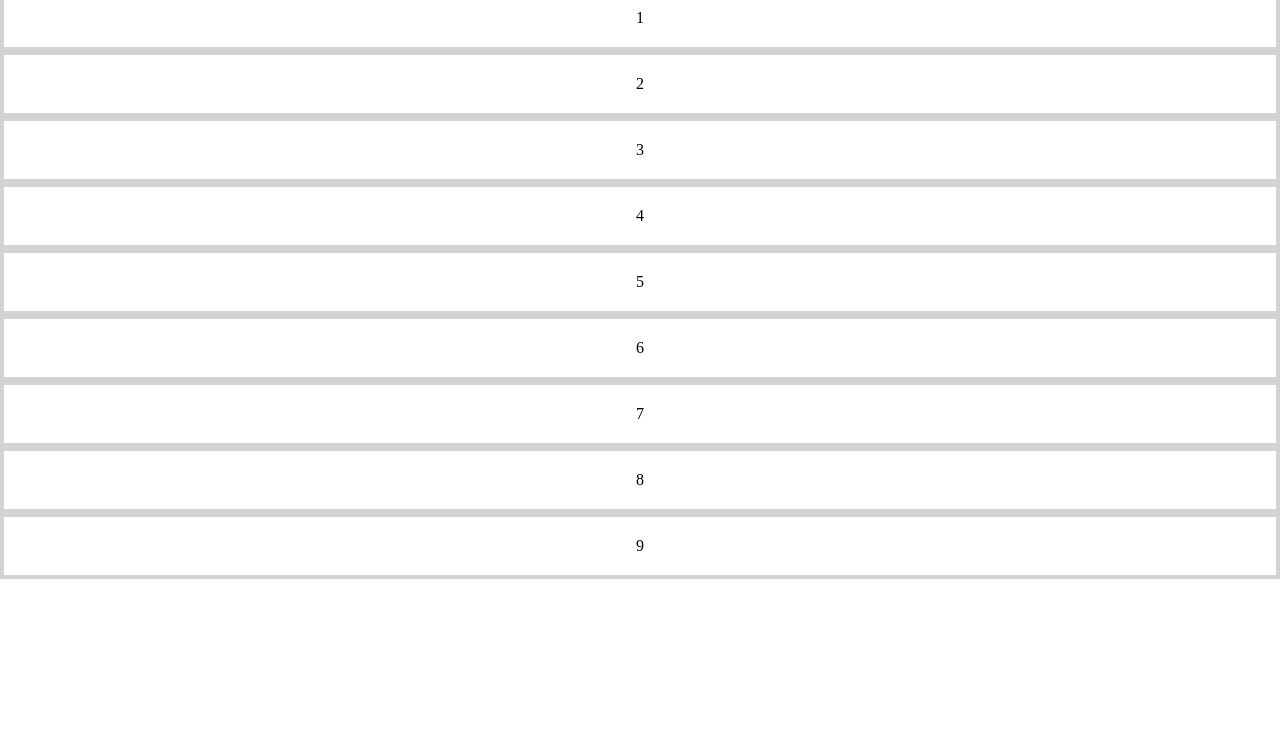
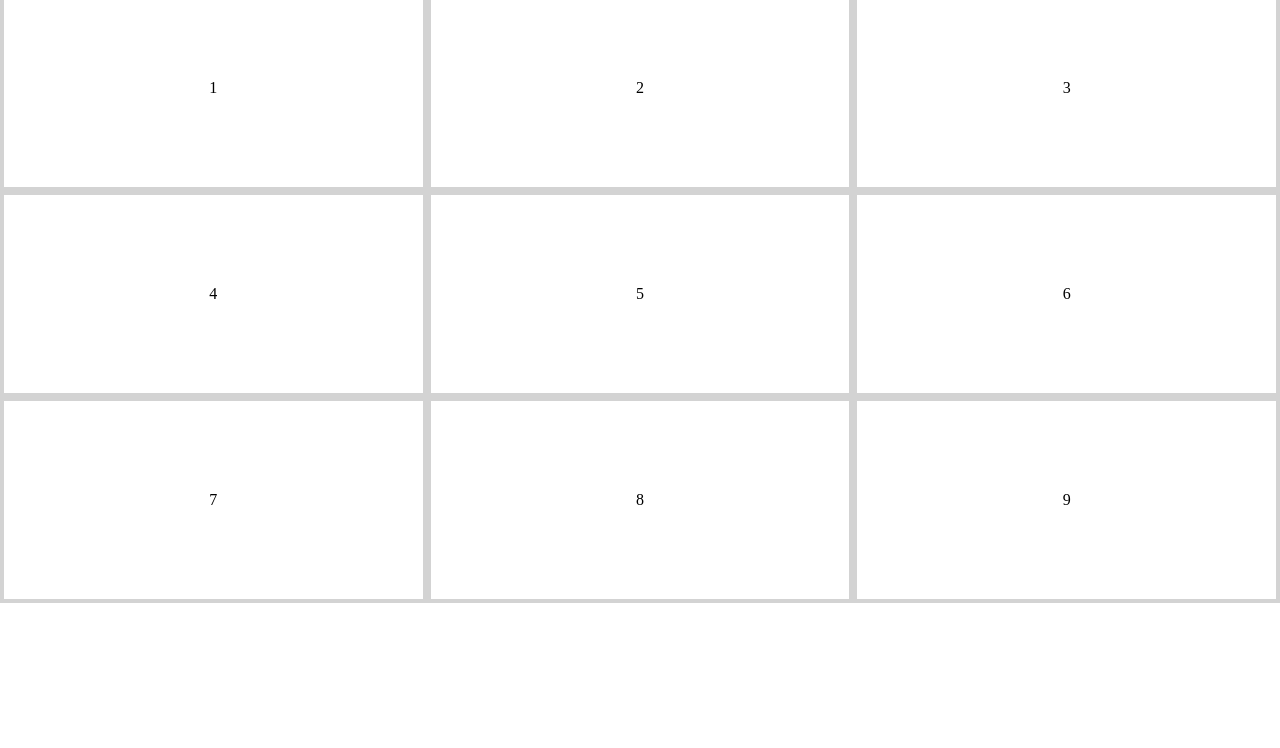
Before and after one commit to JoshuaBiong/css-grid, a plain HTML site: page index.html in a window 1280 px wide. Shown: the part 52-800 px from the top of the page. Drawn offline with Linux system fonts and the light colour scheme.

Commit message:
trial about upgate on github

```diff
--- a/style.css
+++ b/style.css
@@ -8,10 +8,13 @@ h1 {
     text-align: center;
 }
 
-.grid-container {}
+.grid-container {
+    display: grid;
+    grid-template-columns: 1fr 1fr 1fr;
+}
 
 .grid-items {
     border: 4px solid lightgrey;
-    padding: 20px;
+    padding: 90px;
     text-align: center;
 }
```
